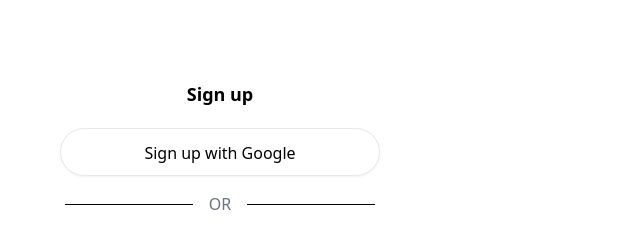
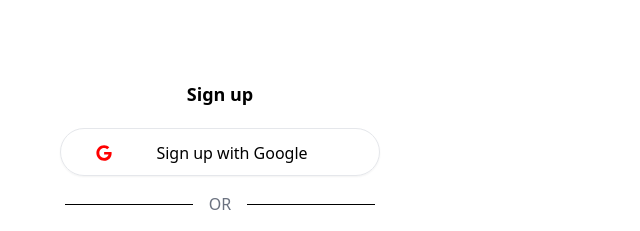
Before and after one commit to abrar0123/FE_ChooseMyPic, a Next.js app: page /signup in a window 1280 px wide. Shown: the top 231 px of the page, without its empty margins (0-640 px from the left). Built offline with nearby package versions, Linux system fonts and the light colour scheme.

Commit message:
adds icons

```diff
--- a/src/app/signup/page.tsx
+++ b/src/app/signup/page.tsx
@@ -1,18 +1,25 @@
 import TextInput from "@/components/TextInput";
 import Link from "next/link";
 import React from "react";
+import { FaGoogle } from "react-icons/fa";
 
 const Signup = () => {
   return (
     <div className="mx-auto mt-20 ">
       <div className="w-80 flex justify-center items-center flex-col gap-1 ">
         <h1 className="font-bold font-sans text-lg">Sign up</h1>
+
         <Link
           href={`#`}
           className=" font-sans active:border-none h-12 w-[100%] flex justify-center rounded-full border  hover:border-blue-600 shadow-sm font-abel text-black  py-3 px-6 mt-4 "
         >
+          <FaGoogle
+            className="flex items-center justify-center m-1 relative right-10"
+            style={{ color: "red" }}
+          />
           Sign up with Google
         </Link>
+
         <div className="flex items-center gap-4 mx-4 mt-3">
           <div className="h-[0.5px] bg-black w-32" />
           <p className="font-sans text-gray-500">OR</p>
```
Also changed, not shown: 2 other files (tests, documents, lock files or other folders).
